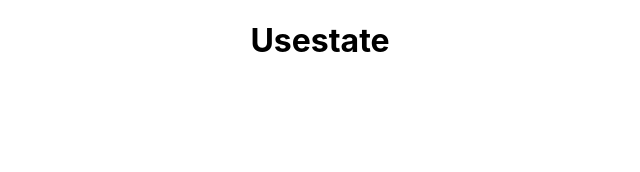
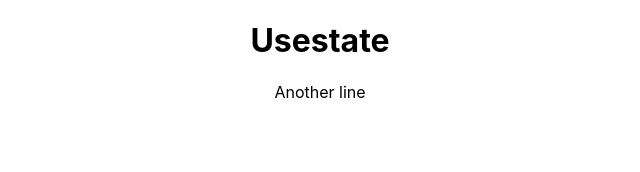
Before and after one commit to eladgo123/usestate, a React (Create React App) app: page / in a window 1280 px wide. Shown: the top 172 px of the page, without its empty margins (320-960 px from the left). Built offline with nearby package versions, Linux system fonts and the light colour scheme.

Commit message:
Added another line

```diff
--- a/src/App.js
+++ b/src/App.js
@@ -5,6 +5,7 @@ function App() {
   return (
     <div className="App">
       <h1>Usestate</h1>
+      <p>Another line</p>
     </div>
   );
 }
```
